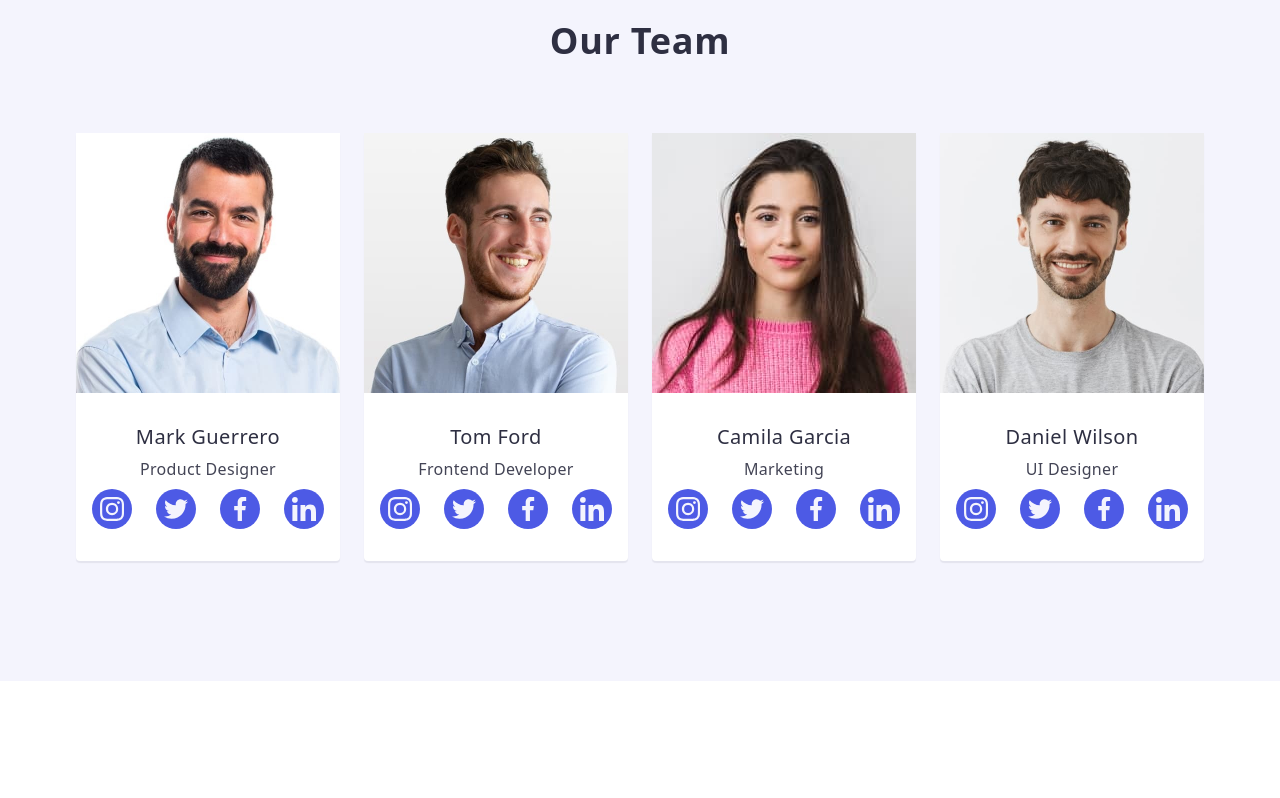
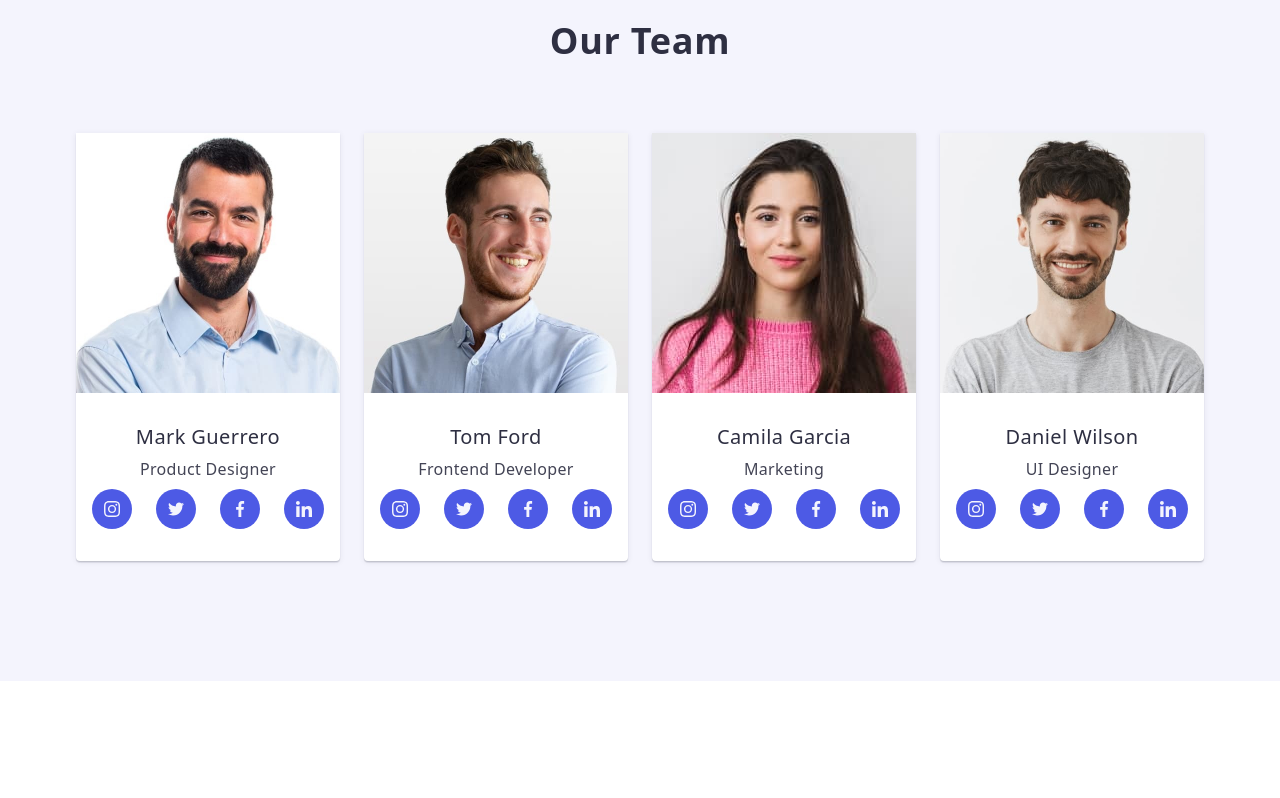
Before and after one commit to vnstyv/goit-markup-hw-04, a plain HTML site: page index.html in a window 1280 px wide. Shown: the part 1320-2118 px from the top of the page. Drawn offline with nearby package versions, Linux system fonts and the light colour scheme.

Commit message:
edition4.4

```diff
--- a/css/styles.css
+++ b/css/styles.css
@@ -149,6 +149,9 @@ body {
     ),
     url('../images/bg.jpg');
   background-size: cover;
+  max-width: 1440px;
+  background-repeat: no-repeat;
+  background-position: center;
 }
 .main-page-text {
   color: #fff;
@@ -177,10 +180,10 @@ body {
   background: #4d5ae5;
   border-radius: 4px;
   cursor: pointer;
-  transition: 250ms cubic-bezier(0.4, 0, 0.2, 1);
+  transition: background-color 250ms cubic-bezier(0.4, 0, 0.2, 1);
 }
 .button:hover {
-  background: #404bbf;
+  background-color: #404bbf;
 }
 .button:focus {
   background-color: #404bbf;
@@ -263,7 +266,9 @@ body {
 .team-member {
   background-color: #fff;
   border-radius: 0px 0px 4px 4px;
-  box-shadow: 0px 2px 1px 0px rgba(46, 47, 66, 0.08);
+  box-shadow:0px 1px 6px rgba(46, 47, 66, 0.08),
+    0px 1px 1px rgba(46, 47, 66, 0.16),
+    0px 2px 1px rgba(46, 47, 66, 0.08);
 }
 .name {
   color: #2e2f42;
@@ -283,7 +288,7 @@ body {
 }
 .team-member-list {
   display: flex;
-  column-gap: 24px;
+  gap: 24px;
   justify-content: center;
   margin-top: 8px;
 }
@@ -294,13 +299,13 @@ body {
   align-items: center;
   width: 40px;
   height: 40px;
-  border-radius: 50px;
+  border-radius: 50%;
   background-color: #4d5ae5;
   transition: background-color 250ms cubic-bezier(0.4, 0, 0.2, 1);
 }
 
 .team-member-list-link:hover,
-.team-member-link:focus {
+.team-member-list-link:focus {
   background-color: #404bbf;
 }
 /* portfolio */
@@ -333,12 +338,12 @@ body {
 }
 .project {
   width: calc ((100% - 96px) /6);
+  transition: box-shadow 250ms cubic-bezier(0.4, 0, 0.2, 1);
 }
 .project-wrapper {
   position: relative;
   overflow: hidden;
 }
-
 .overlay {
   position: absolute;
   top: 0;
@@ -422,17 +427,18 @@ align-items: baseline;
 }
 
 .footer-social-media {
-  color: #fff;
+  color: #FFFFFF;
   font-family: Roboto;
   font-size: 16px;
   font-style: normal;
-  line-height: 24px;
-  letter-spacing: 0.32px;
+  letter-spacing: 0.02em;
   margin-bottom: 16px;
+  font-weight: 500;
+  line-height: 1.5;
 }
 .social-list {
   display: flex;
-  column-gap: 16px;
+  gap: 16px;
 }
 .social-list-link {
   display: flex;
@@ -440,7 +446,7 @@ align-items: baseline;
   align-items: center;
   width: 40px;
   height: 40px;
-  border-radius: 50px;
+  border-radius: 50%;
   background-color: #4d5ae5;
   transition: background-color 250ms cubic-bezier(0.4, 0, 0.2, 1);
 }
--- a/index.html
+++ b/index.html
@@ -81,7 +81,7 @@
                   height="64"
                   aria-label="icon 1"
                 >
-                  <use href="./images/icons/sprite.svg#icon-antenna"></use>
+                  <use href="./images/icons.svg/sprite.svg#icon-antenna"></use>
                 </svg>
               </a>
               <h3 class="feature-name">Strategy</h3>
@@ -98,7 +98,7 @@
                   height="64"
                   aria-label="icon 2"
                 >
-                  <use href="./images/icons/sprite.svg#icon-clock"></use>
+                  <use href="./images/icons.svg/sprite.svg#icon-clock"></use>
                 </svg>
               </a>
               <h3 class="feature-name">Punctuality</h3>
@@ -115,7 +115,7 @@
                   height="64"
                   aria-label="icon 3"
                 >
-                  <use href="./images/icons/sprite.svg#icon-diagram"></use>
+                  <use href="./images/icons.svg/sprite.svg#icon-diagram"></use>
                 </svg>
               </a>
               <h3 class="feature-name">Diligence</h3>
@@ -132,7 +132,7 @@
                   height="64"
                   aria-label="icon 4"
                 >
-                  <use href="./images/icons/sprite.svg#icon-astronaut"></use>
+                  <use href="./images/icons.svg/sprite.svg#icon-astronaut"></use>
                 </svg>
               </a>
               <h3 class="feature-name">Technologies</h3>
@@ -164,12 +164,12 @@
                     <a class="team-member-list-link" href="">
                       <svg
                         class="team-member-list-icon"
-                        width="24"
-                        height="24"
+                        width="16"
+                        height="16"
                         aria-label="instagram icon"
                       >
                         <use
-                          href="./images/icons/sprite.svg#icon-instagram"
+                          href="./images/icons.svg/sprite.svg#icon-instagram"
                         ></use>
                       </svg>
                     </a>
@@ -178,12 +178,12 @@
                     <a class="team-member-list-link" href="">
                       <svg
                         class="team-member-list-icon"
-                        width="24"
-                        height="24"
+                        width="16"
+                        height="16"
                         aria-label="twitter icon"
                       >
                         <use
-                          href="./images/icons/sprite.svg#icon-twitter"
+                          href="./images/icons.svg/sprite.svg#icon-twitter"
                         ></use>
                       </svg>
                     </a>
@@ -192,12 +192,12 @@
                     <a class="team-member-list-link" href="">
                       <svg
                         class="team-member-list-icon"
-                        width="24"
-                        height="24"
+                        width="16"
+                        height="16"
                         aria-label="facebook icon"
                       >
                         <use
-                          href="./images/icons/sprite.svg#icon-facebook"
+                          href="./images/icons.svg/sprite.svg#icon-facebook"
                         ></use>
                       </svg>
                     </a>
@@ -206,12 +206,12 @@
                     <a class="team-member-list-link" href="">
                       <svg
                         class="team-member-list-icon"
-                        width="24"
-                        height="24"
+                        width="16"
+                        height="16"
                         aria-label="linkedin icon"
                       >
                         <use
-                          href="./images/icons/sprite.svg#icon-linkedin"
+                          href="./images/icons.svg/sprite.svg#icon-linkedin"
                         ></use>
                       </svg>
                     </a>
@@ -233,12 +233,12 @@
                     <a class="team-member-list-link" href="">
                       <svg
                         class="team-member-list-icon"
-                        width="24"
-                        height="24"
+                        width="16"
+                        height="16"
                         aria-label="instagram icon"
                       >
                         <use
-                          href="./images/icons/sprite.svg#icon-instagram"
+                          href="./images/icons.svg/sprite.svg#icon-instagram"
                         ></use>
                       </svg>
                     </a>
@@ -247,12 +247,12 @@
                     <a class="team-member-list-link" href="">
                       <svg
                         class="team-member-list-icon"
-                        width="24"
-                        height="24"
+                        width="16"
+                        height="16"
                         aria-label="twitter icon"
                       >
                         <use
-                          href="./images/icons/sprite.svg#icon-twitter"
+                          href="./images/icons.svg/sprite.svg#icon-twitter"
                         ></use>
                       </svg>
                     </a>
@@ -261,12 +261,12 @@
                     <a class="team-member-list-link" href="">
                       <svg
                         class="team-member-list-icon"
-                        width="24"
-                        height="24"
+                        width="16"
+                        height="16"
                         aria-label="facebook icon"
                       >
                         <use
-                          href="./images/icons/sprite.svg#icon-facebook"
+                          href="./images/icons.svg/sprite.svg#icon-facebook"
                         ></use>
                       </svg>
                     </a>
@@ -275,12 +275,12 @@
                     <a class="team-member-list-link" href="">
                       <svg
                         class="team-member-list-icon"
-                        width="24"
-                        height="24"
+                        width="16"
+                        height="16"
                         aria-label="linkedin icon"
                       >
                         <use
-                          href="./images/icons/sprite.svg#icon-linkedin"
+                          href="./images/icons.svg/sprite.svg#icon-linkedin"
                         ></use>
                       </svg>
                     </a>
@@ -302,12 +302,12 @@
                     <a class="team-member-list-link" href="">
                       <svg
                         class="team-member-list-icon"
-                        width="24"
-                        height="24"
+                        width="16"
+                        height="16"
                         aria-label="instagram icon"
                       >
                         <use
-                          href="./images/icons/sprite.svg#icon-instagram"
+                          href="./images/icons.svg/sprite.svg#icon-instagram"
                         ></use>
                       </svg>
                     </a>
@@ -316,12 +316,12 @@
                     <a class="team-member-list-link" href="">
                       <svg
                         class="team-member-list-icon"
-                        width="24"
-                        height="24"
+                        width="16"
+                        height="16"
                         aria-label="twitter icon"
                       >
                         <use
-                          href="./images/icons/sprite.svg#icon-twitter"
+                          href="./images/icons.svg/sprite.svg#icon-twitter"
                         ></use>
                       </svg>
                     </a>
@@ -330,12 +330,12 @@
                     <a class="team-member-list-link" href="">
                       <svg
                         class="team-member-list-icon"
-                        width="24"
-                        height="24"
+                        width="16"
+                        height="16"
                         aria-label="facebook icon"
                       >
                         <use
-                          href="./images/icons/sprite.svg#icon-facebook"
+                          href="./images/icons.svg/sprite.svg#icon-facebook"
                         ></use>
                       </svg>
                     </a>
@@ -344,12 +344,12 @@
                     <a class="team-member-list-link" href="">
                       <svg
                         class="team-member-list-icon"
-                        width="24"
-                        height="24"
+                        width="16"
+                        height="16"
                         aria-label="linkedin icon"
                       >
                         <use
-                          href="./images/icons/sprite.svg#icon-linkedin"
+                          href="./images/icons.svg/sprite.svg#icon-linkedin"
                         ></use>
                       </svg>
                     </a>
@@ -371,12 +371,12 @@
                     <a class="team-member-list-link" href="">
                       <svg
                         class="team-member-list-icon"
-                        width="24"
-                        height="24"
+                        width="16"
+                        height="16"
                         aria-label="instagram icon"
                       >
                         <use
-                          href="./images/icons/sprite.svg#icon-instagram"
+                          href="./images/icons.svg/sprite.svg#icon-instagram"
                         ></use>
                       </svg>
                     </a>
@@ -385,12 +385,12 @@
                     <a class="team-member-list-link" href="">
                       <svg
                         class="team-member-list-icon"
-                        width="24"
-                        height="24"
+                        width="16"
+                        height="16"
                         aria-label="twitter icon"
                       >
                         <use
-                          href="./images/icons/sprite.svg#icon-twitter"
+                          href="./images/icons.svg/sprite.svg#icon-twitter"
                         ></use>
                       </svg>
                     </a>
@@ -399,12 +399,12 @@
                     <a class="team-member-list-link" href="">
                       <svg
                         class="team-member-list-icon"
-                        width="24"
-                        height="24"
+                        width="16"
+                        height="16"
                         aria-label="facebook icon"
                       >
                         <use
-                          href="./images/icons/sprite.svg#icon-facebook"
+                          href="./images/icons.svg/sprite.svg#icon-facebook"
                         ></use>
                       </svg>
                     </a>
@@ -413,12 +413,12 @@
                     <a class="team-member-list-link" href="">
                       <svg
                         class="team-member-list-icon"
-                        width="24"
-                        height="24"
+                        width="16"
+                        height="16"
                         aria-label="linkedin icon"
                       >
                         <use
-                          href="./images/icons/sprite.svg#icon-linkedin"
+                          href="./images/icons.svg/sprite.svg#icon-linkedin"
                         ></use>
                       </svg>
                     </a>
@@ -527,7 +527,7 @@
           </p>
         </div>
         <div class="page-footer-cont">
-          <h3 class="footer-social-media">Social media</h3>
+          <p class="footer-social-media">Social media</p>
           <ul class="social-list list">
             <li class="social-list-item">
               <a class="social-list-link" href="">
@@ -537,7 +537,7 @@
                   height="24"
                   aria-label="instagram icon"
                 >
-                  <use href="./images/icons/sprite.svg#icon-instagram"></use>
+                  <use href="./images/icons.svg/sprite.svg#icon-instagram"></use>
                 </svg>
               </a>
             </li>
@@ -549,7 +549,7 @@
                   height="24"
                   aria-label="twitter icon"
                 >
-                  <use href="./images/icons/sprite.svg#icon-twitter"></use>
+                  <use href="./images/icons.svg/sprite.svg#icon-twitter"></use>
                 </svg>
               </a>
             </li>
@@ -561,7 +561,7 @@
                   height="24"
                   aria-label="facebook icon"
                 >
-                  <use href="./images/icons/sprite.svg#icon-facebook"></use>
+                  <use href="./images/icons.svg/sprite.svg#icon-facebook"></use>
                 </svg>
               </a>
             </li>
@@ -573,7 +573,7 @@
                   height="24"
                   aria-label="linkedin icon"
                 >
-                  <use href="./images/icons/sprite.svg#icon-linkedin"></use>
+                  <use href="./images/icons.svg/sprite.svg#icon-linkedin"></use>
                 </svg>
               </a>
             </li>
```
Also changed, not shown: images/icons.svg/sprite.svg (renamed from images/icons/sprite.svg).
